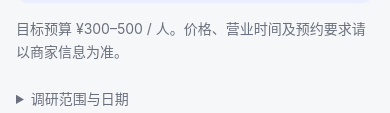
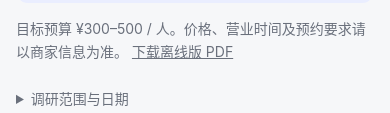
Before and after one commit to duudual/haidian-date-guide, a plain HTML site: page index.html in a window 390 px wide. Shown: the part 449-562 px from the top of the page. Drawn offline with Linux system fonts and the light colour scheme.

Commit message:
Add the mobile PDF for offline sharing

```diff
--- a/index.html
+++ b/index.html
@@ -248,7 +248,7 @@ nav { padding-block: 8px; }
       <a href="#e-vinn"><span>晚餐 · 北邮附近</span><strong>VINN 维恩西餐</strong></a>
       <a href="#e-annie"><span>晚餐备选 · 五道口</span><strong>安妮意大利餐厅</strong></a>
     </div>
-    <p class="booking">目标预算 ¥300–500 / 人。价格、营业时间及预约要求请以商家信息为准。</p>
+    <p class="booking">目标预算 ¥300–500 / 人。价格、营业时间及预约要求请以商家信息为准。 <a href="haidian-guide.pdf" download="海淀约会指南.pdf">下载离线版 PDF</a></p>
     <details class="report-notes">
       <summary>调研范围与日期</summary>
       <div class="coverage" id="coverage"></div>
```
Also changed, not shown: 1 other file.
